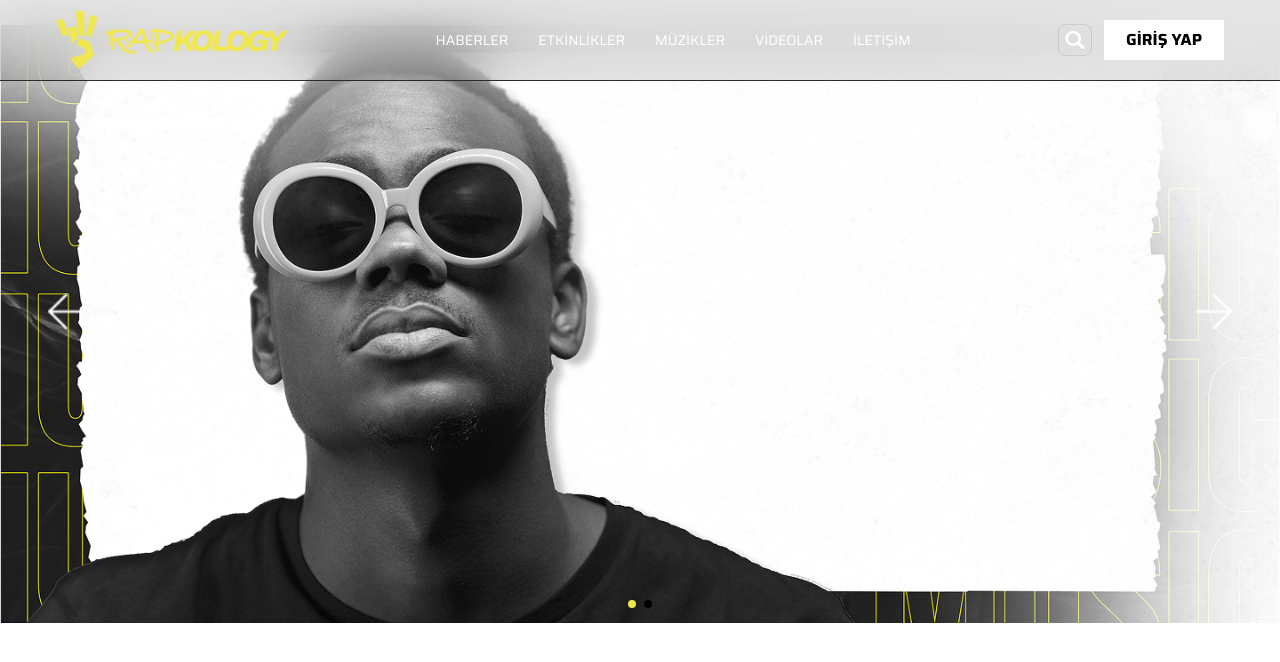
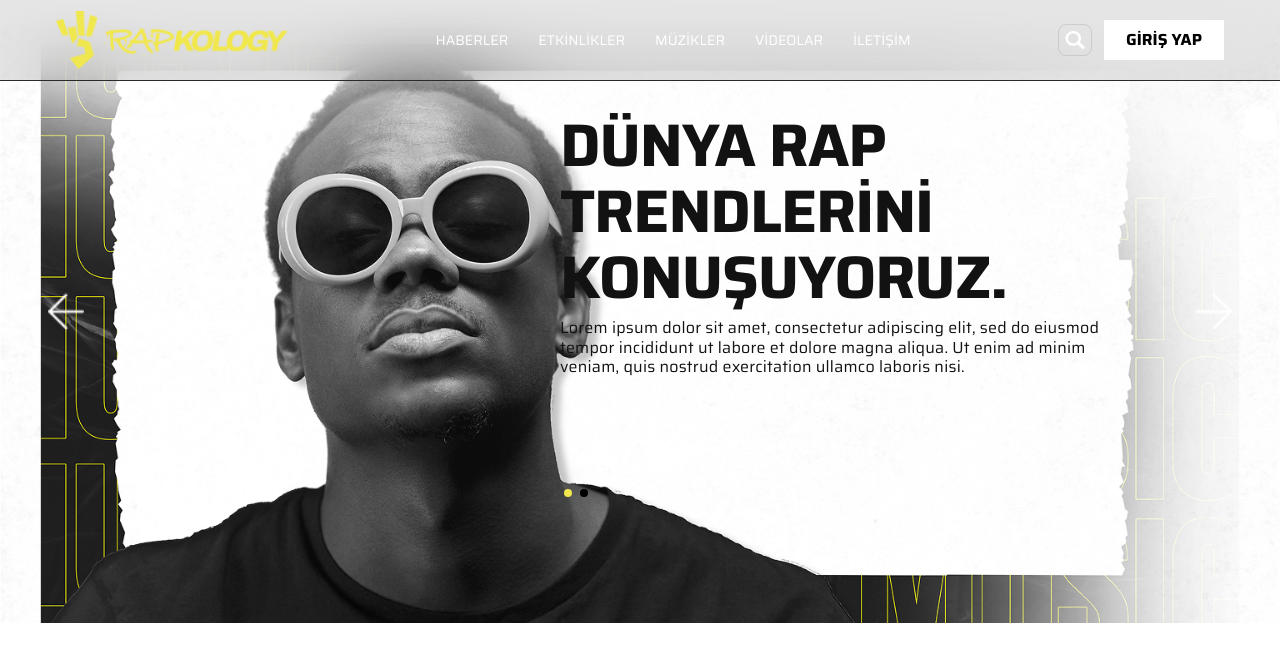
Before and after one commit to ilaydaozdemir/case, a Next.js app: page / in a window 1280 px wide. Shown: the top 662 px of the page. Built offline with nearby package versions, Linux system fonts and the light colour scheme.

Commit message:
Update hero section by styles

```diff
--- a/src/components/HeroSection.tsx
+++ b/src/components/HeroSection.tsx
@@ -1,5 +1,6 @@
 "use client";
 
+import Image from "next/image";
 import { Swiper, SwiperSlide } from "swiper/react";
 import "swiper/css";
 import "swiper/css/navigation";
@@ -19,47 +20,89 @@ export default function HeroSection() {
         pagination={true}
         mousewheel={true}
         keyboard={true}
+        allowTouchMove={true}
+        touchRatio={1}
         modules={[Navigation, Pagination, Mousewheel, Keyboard]}
         className="mySwiper"
         style={{ height: "623px" }}
       >
         <SwiperSlide>
           <div className="w-full h-full  flex items-center justify-center translate-y-[25px] relative overflow-hidden">
-            <img src="/images/hero1.png" alt="Hero 1" />
-            <img
+            <div
+              className="absolute left-4 top-20 md:right-20 md:left-auto md:top-[87px] xl:right-40 z-10"
+              style={{
+                color: "rgba(18, 18, 18, 1)",
+                fontFamily:
+                  '"Saira Condensed", var(--font-saira), ui-sans-serif, system-ui, -apple-system, "Segoe UI"',
+              }}
+            >
+              <h2
+                className="font-bold text-[32px] md:text-[60.1px] leading-[110%]"
+                style={{ letterSpacing: "-0.02em" }}
+              >
+                <span className="block">DÜNYA RAP</span>
+                <span className="block">TRENDLERİNİ</span>
+                <span className="block">KONUŞUYORUZ.</span>
+              </h2>
+              <p
+                className="mt-2 text-[14px] md:text-[16px] leading-[120%] font-normal tracking-[0.015em] max-w-[320px] md:max-w-[560px]"
+                style={{
+                  fontFamily:
+                    'var(--font-saira), ui-sans-serif, system-ui, -apple-system, "Segoe UI", Roboto, Helvetica, Arial',
+                }}
+              >
+                Lorem ipsum dolor sit amet, consectetur adipiscing elit, sed do
+                eiusmod tempor incididunt ut labore et dolore magna aliqua. Ut
+                enim ad minim veniam, quis nostrud exercitation ullamco laboris
+                nisi.
+              </p>
+            </div>
+            <Image
+              src="/images/hero1.png"
+              alt="Hero 1"
+              width={1200}
+              height={623}
+              priority
+            />
+            <Image
               src="/images/texture.png"
               alt="Texture overlay"
+              width={1200}
+              height={623}
               className="pointer-events-none absolute inset-0 w-full h-full object-cover opacity-30 mix-blend-multiply"
             />
           </div>
         </SwiperSlide>
         <SwiperSlide>
           <div className="w-full h-full flex items-center justify-start translate-y-[25px] relative overflow-hidden">
-            <img
+            <Image
               src="/images/hero2.png"
               alt="Hero 2"
+              width={1200}
+              height={623}
               className="block h-full w-auto"
             />
-            <img
+            <Image
               src="/images/texture.png"
               alt="Texture overlay"
+              width={1200}
+              height={623}
               className="pointer-events-none absolute inset-0 w-full h-full object-cover opacity-30 mix-blend-multiply"
             />
           </div>
         </SwiperSlide>
       </Swiper>
-      {/* Custom navigation buttons */}
       <button
-        className="hero-prev absolute left-4 md:left-8 xl:left-12 top-1/2 -translate-y-1/2 z-10 select-none transition-transform hover:scale-105 cursor-pointer"
+        className="hero-prev hidden md:inline-flex absolute left-4 md:left-8 xl:left-12 top-1/2 -translate-y-1/2 z-10 select-none transition-transform hover:scale-105 cursor-pointer"
         aria-label="Önceki"
       >
-        <img src="/icons/arrowLeft.png" alt="Önceki" width="36" height="36" />
+        <Image src="/icons/arrowLeft.png" alt="Önceki" width="36" height="36" />
       </button>
       <button
-        className="hero-next absolute right-4 md:right-8 xl:right-12 top-1/2 -translate-y-1/2 z-10 select-none transition-transform hover:scale-105 cursor-pointer"
+        className="hero-next hidden md:inline-flex absolute right-4 md:right-8 xl:right-12 top-1/2 -translate-y-1/2 z-10 select-none transition-transform hover:scale-105 cursor-pointer"
         aria-label="Sonraki"
       >
-        <img src="/icons/arrowRight.png" alt="Sonraki" width="36" height="36" />
+        <Image src="/icons/arrowRight.png" alt="Sonraki" width="36" height="36" />
       </button>
       <style jsx global>{`
         .mySwiper .swiper-pagination-bullet {
@@ -69,6 +112,28 @@ export default function HeroSection() {
         .mySwiper .swiper-pagination-bullet-active {
           background: rgba(240, 231, 77, 1);
         }
+
+        .mySwiper .swiper-pagination {
+          left: 1rem !important;
+          right: auto !important;
+          bottom: auto !important;
+          top: 480px !important;
+          width: auto !important;
+          text-align: left !important;
+        }
+        @media (min-width: 768px) {
+          .mySwiper .swiper-pagination {
+            left: auto !important;
+            right: 5rem !important;
+            top: 280px !important;
+          }
+        }
+        @media (min-width: 1280px) {
+          .mySwiper .swiper-pagination {
+            right: 43rem !important;
+            top: 480px !important;
+          }
+        }
         .mySwiper .swiper-button-next,
         .mySwiper .swiper-button-prev {
           display: none;
```
